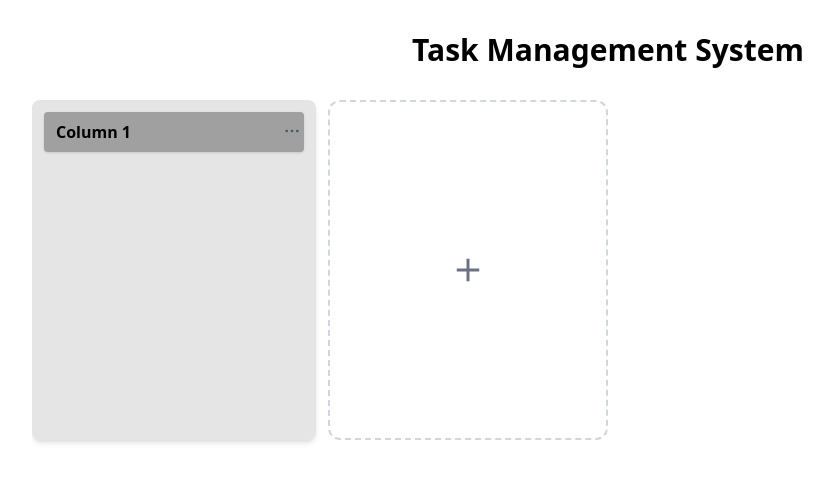
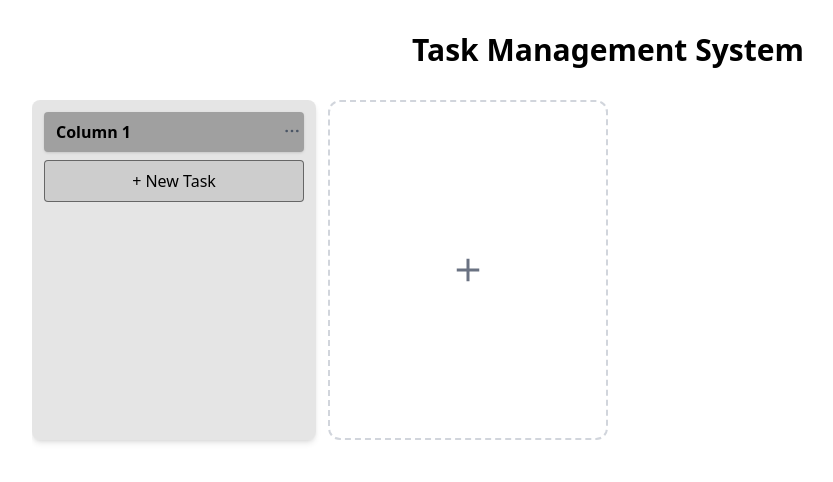
Before and after one commit to Al-Khalsi/Kanbananas, a Next.js app in the folder frontend/: page / in a window 1280 px wide. Shown: the top 482 px of the page, without its empty margins (32-865 px from the left). Built offline with nearby package versions, Linux system fonts and the light colour scheme.

Commit message:
feat(task): add modal and card components for task management

```diff
--- a/frontend/src/components/column/Column.tsx
+++ b/frontend/src/components/column/Column.tsx
@@ -1,6 +1,8 @@
 "use client";
 import { useState } from "react";
 import ColumnHeader from "./ColumnHeader";
+import TaskCard from "@/components/task/TaskCard";
+import TaskModal from "@/components/task/TaskModal";
 
 interface ColumnProps {
   columnId: number;
@@ -10,6 +12,21 @@ interface ColumnProps {
   onColorChange?: (color: string) => void;
   onDelete?: () => void;
   onTitleChange?: (newTitle: string) => void;
+  onAddTask?: (task: {
+    title: string;
+    description: string;
+    progress: number;
+  }) => void;
+  tasks?: Array<{
+    id: number;
+    title: string;
+    description: string;
+    progress: number;
+  }>;
+  onTaskUpdate?: (
+    taskId: number,
+    updates: { title?: string; description?: string; progress?: number }
+  ) => void;
 }
 
 const Column = ({
@@ -19,8 +36,46 @@ const Column = ({
   onColorChange,
   onDelete,
   onTitleChange,
+  onAddTask,
+  tasks = [],
+  onTaskUpdate,
 }: ColumnProps) => {
+  const [showTaskModal, setShowTaskModal] = useState(false);
+  const [editingTask, setEditingTask] = useState<{
+    id: number;
+    title: string;
+    description: string;
+    progress: number;
+  } | null>(null);
   const backgroundColor = color ? `rgba(${color}, 0.1)` : "rgba(0, 0, 0, 0.1)";
+
+  const handleAddTask = () => {
+    setEditingTask(null);
+    setShowTaskModal(true);
+  };
+
+  const handleSaveTask = (taskData: {
+    title: string;
+    description: string;
+    progress: number;
+  }) => {
+    if (editingTask) {
+      onTaskUpdate?.(editingTask.id, taskData);
+    } else {
+      onAddTask?.(taskData);
+    }
+    setShowTaskModal(false);
+  };
+
+  const handleTaskClick = (task: {
+    id: number;
+    title: string;
+    description: string;
+    progress: number;
+  }) => {
+    setEditingTask(task);
+    setShowTaskModal(true);
+  };
 
   return (
     <>
@@ -36,7 +91,46 @@ const Column = ({
           onDelete={onDelete}
           onTitleChange={onTitleChange}
         />
+
+        {tasks.map((task) => (
+          <TaskCard
+            key={task.id}
+            task={task}
+            onClick={() => handleTaskClick(task)}
+            color={color || "0, 0, 0"}
+          />
+        ))}
+
+        <button
+          onClick={handleAddTask}
+          className="w-full flex items-center justify-center p-2 rounded cursor-pointer transition-colors"
+          style={{
+            color: `rgb(${color || "0, 0, 0"})`,
+            border: `1px solid rgba(${color || "0, 0, 0"}, 0.5)`,
+            backgroundColor: `rgba(${color || "0, 0, 0"}, 0.1)`,
+          }}
+          onMouseOver={(e) => {
+            e.currentTarget.style.backgroundColor = `rgba(${
+              color || "0, 0, 0"
+            }, 0.2)`;
+          }}
+          onMouseOut={(e) => {
+            e.currentTarget.style.backgroundColor = `rgba(${
+              color || "0, 0, 0"
+            }, 0.1)`;
+          }}
+        >
+          + New Task
+        </button>
       </div>
+
+      <TaskModal
+        isOpen={showTaskModal}
+        onClose={() => setShowTaskModal(false)}
+        onSave={handleSaveTask}
+        task={editingTask || undefined}
+        columnColor={color || "0, 0, 0"}
+      />
     </>
   );
 };
```
